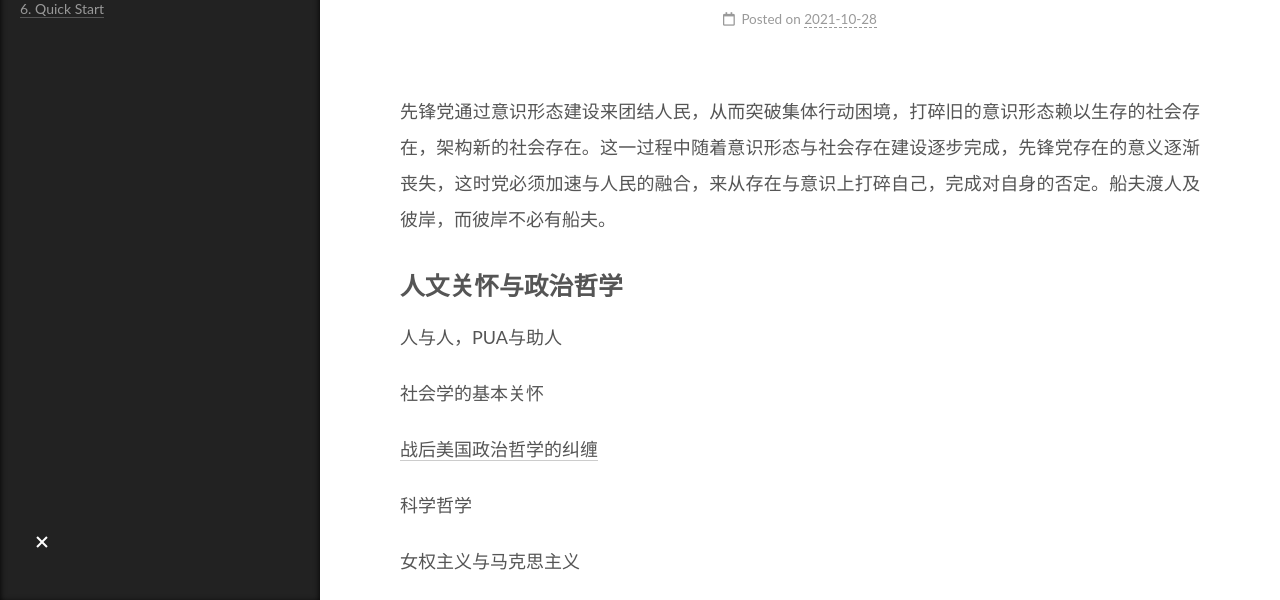
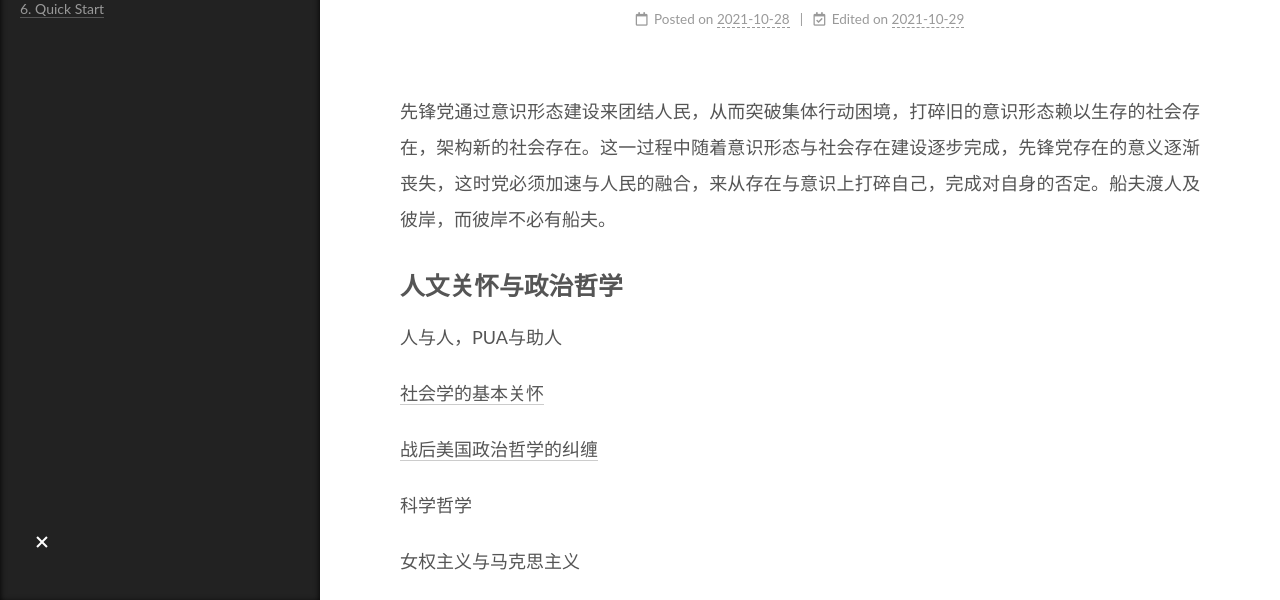
Before and after one commit to CharlesCuan/CharlesCuan.github.io, a plain HTML site: page 2021/32YN8B4/index.html in a window 1280 px wide. Shown: the part 200-800 px from the top of the page. Drawn offline with Linux system fonts and the light colour scheme.

Commit message:
Site updated: 2021-10-29 11:29:38

```diff
--- a/2021/32YN8B4/index.html
+++ b/2021/32YN8B4/index.html
@@ -28,7 +28,7 @@
 <meta property="og:description" content="先锋党通过意识形态建设来团结人民，从而突破集体行动困境，打碎旧的意识形态赖以生存的社会存在，架构新的社会存在。这一过程中随着意识形态与社会存在建设逐步完成，先锋党存在的意义逐渐丧失，这时党必须加速与人民的融合，来从存在与意识上打碎自己，完成对自身的否定。船夫渡人及彼岸，而彼岸不必有船夫。 人文关怀与政治哲学人与人，PUA与助人 社会学的基本关怀 战后美国政治哲学的纠缠 科学哲学 女权主义与马克思主">
 <meta property="og:locale" content="en_US">
 <meta property="article:published_time" content="2021-10-28T06:41:18.681Z">
-<meta property="article:modified_time" content="2021-10-28T15:38:11.791Z">
+<meta property="article:modified_time" content="2021-10-29T03:29:24.025Z">
 <meta property="article:author" content="Charles Cuan">
 <meta name="twitter:card" content="summary">
 
@@ -178,9 +178,15 @@
               </span>
               <span class="post-meta-item-text">Posted on</span>
 
-
-              <time title="Created: 2021-10-28 14:41:18 / Modified: 23:38:11" itemprop="dateCreated datePublished" datetime="2021-10-28T14:41:18+08:00">2021-10-28</time>
+              <time title="Created: 2021-10-28 14:41:18" itemprop="dateCreated datePublished" datetime="2021-10-28T14:41:18+08:00">2021-10-28</time>
             </span>
+              <span class="post-meta-item">
+                <span class="post-meta-item-icon">
+                  <i class="far fa-calendar-check"></i>
+                </span>
+                <span class="post-meta-item-text">Edited on</span>
+                <time title="Modified: 2021-10-29 11:29:24" itemprop="dateModified" datetime="2021-10-29T11:29:24+08:00">2021-10-29</time>
+              </span>
 
 
 
@@ -195,7 +201,7 @@
 
         <p>先锋党通过意识形态建设来团结人民，从而突破集体行动困境，打碎旧的意识形态赖以生存的社会存在，架构新的社会存在。这一过程中随着意识形态与社会存在建设逐步完成，先锋党存在的意义逐渐丧失，这时党必须加速与人民的融合，来从存在与意识上打碎自己，完成对自身的否定。船夫渡人及彼岸，而彼岸不必有船夫。</p>
 <h2 id="人文关怀与政治哲学"><a href="#人文关怀与政治哲学" class="headerlink" title="人文关怀与政治哲学"></a>人文关怀与政治哲学</h2><p>人与人，PUA与助人</p>
-<p>社会学的基本关怀</p>
+<p><a target="_blank" rel="noopener" href="https://charlescuan.github.io/2021/1AB91NE/">社会学的基本关怀</a></p>
 <p><a target="_blank" rel="noopener" href="https://charlescuan.github.io/2021/3SM2214/" title="标题">战后美国政治哲学的纠缠</a></p>
 <p>科学哲学</p>
 <p>女权主义与马克思主义</p>
```
Also changed, not shown: index.html (+9 -3 lines).
